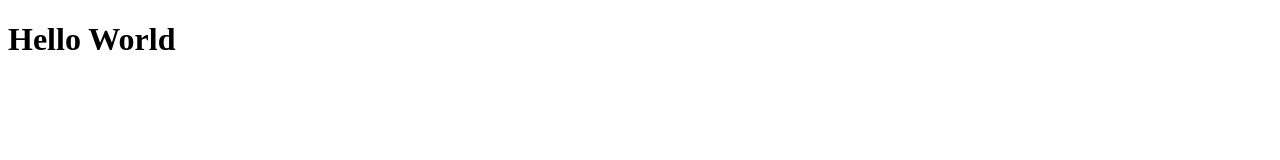
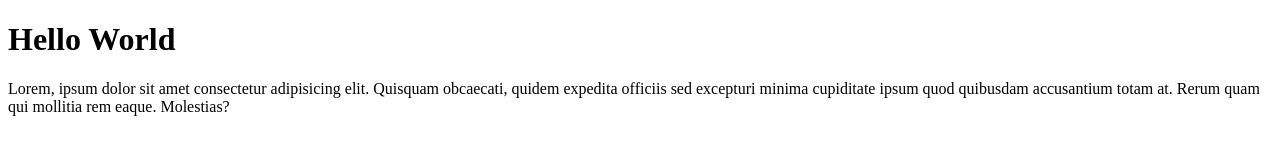
Before and after one commit to hawryyy30/test-remote, a plain HTML site: page index.html in a window 1280 px wide. Drawn offline with Linux system fonts and the light colour scheme.

Commit message:
Menambahkan paragraf

```diff
--- a/index.html
+++ b/index.html
@@ -8,5 +8,6 @@
 </head>
 <body>
     <h1>Hello World</h1>
+    <p>Lorem, ipsum dolor sit amet consectetur adipisicing elit. Quisquam obcaecati, quidem expedita officiis sed excepturi minima cupiditate ipsum quod quibusdam accusantium totam at. Rerum quam qui mollitia rem eaque. Molestias?</p>
 </body>
 </html>
```
